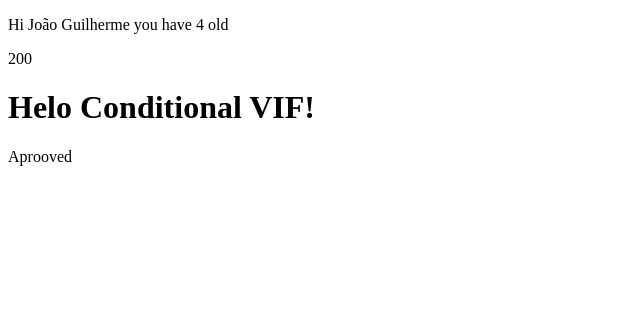
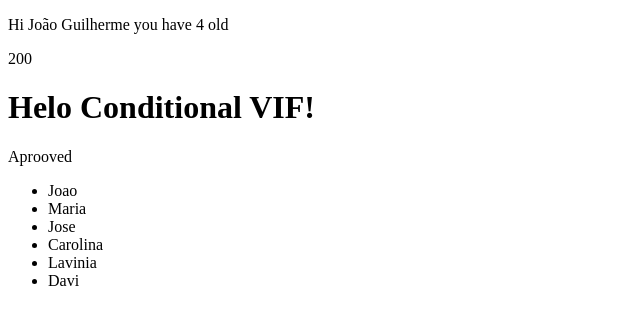
Before and after one commit to Welin7/improving-knowledge-with-vue-course, a Vue app in the folder vue3-course/: page / in a window 1280 px wide. Shown: the top 324 px of the page, without its empty margins (0-640 px from the left). Built offline with nearby package versions, Linux system fonts and the light colour scheme.

Commit message:
class eight - loop v-for.

```diff
--- a/vue3-course/src/App.vue
+++ b/vue3-course/src/App.vue
@@ -3,10 +3,12 @@
 //import of components
 import Interpolation from "./components/ExampleInterpolation.vue";
 import Conditional from "./components/ExampleConditional.vue";
+import Loop from "./components/ExampleLoop.vue";
 </script>
 
 <!--HTML-->
 <template>
   <Interpolation></Interpolation>
   <Conditional></Conditional>
+  <Loop></Loop>
 </template>
--- /dev/null
+++ b/vue3-course/src/components/ExampleLoop.vue
@@ -0,0 +1,13 @@
+<!--SCRIPT-->
+<script setup>
+//variable
+let names = ['Joao', 'Maria', 'Jose', 'Carolina', 'Lavinia', 'Davi'];
+
+</script>
+
+<!--HTML-->
+<template>
+    <ul>
+        <li v-for="name in names">{{name}}</li>
+    </ul>
+</template>
```
